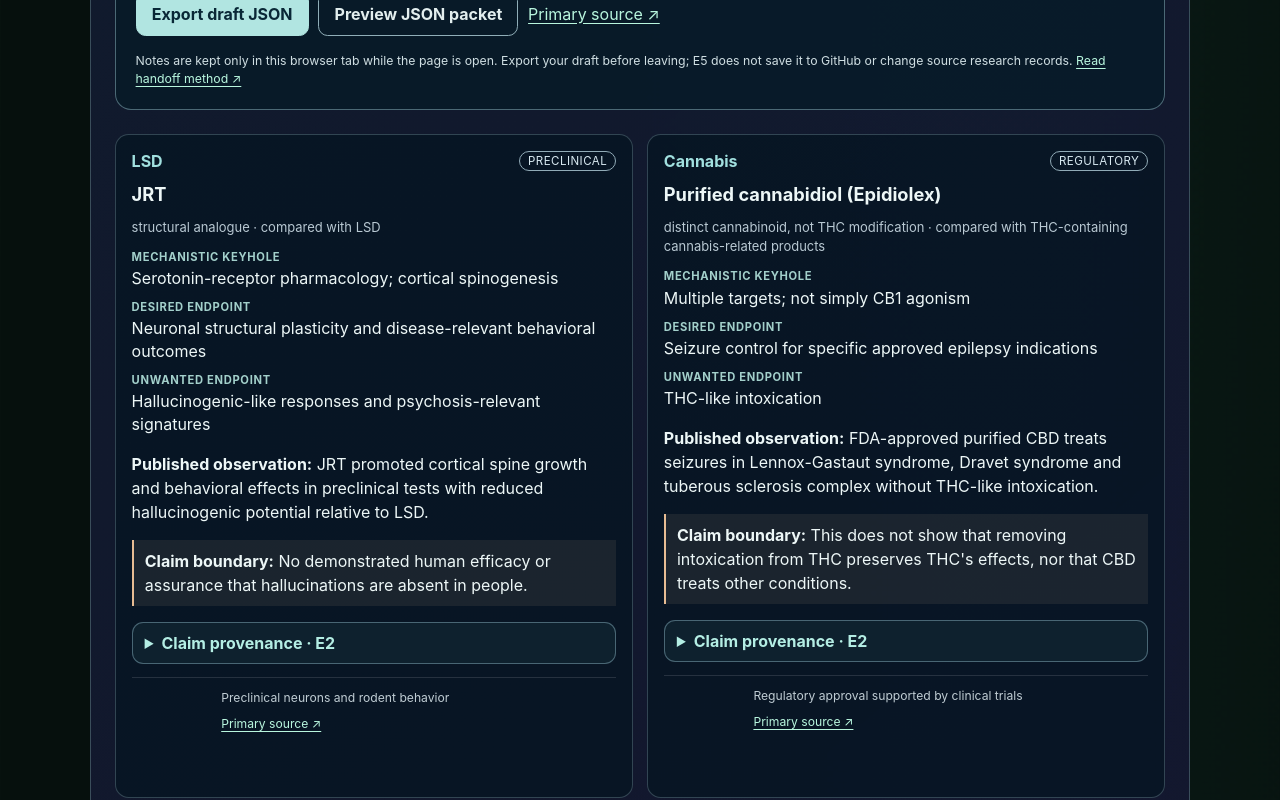
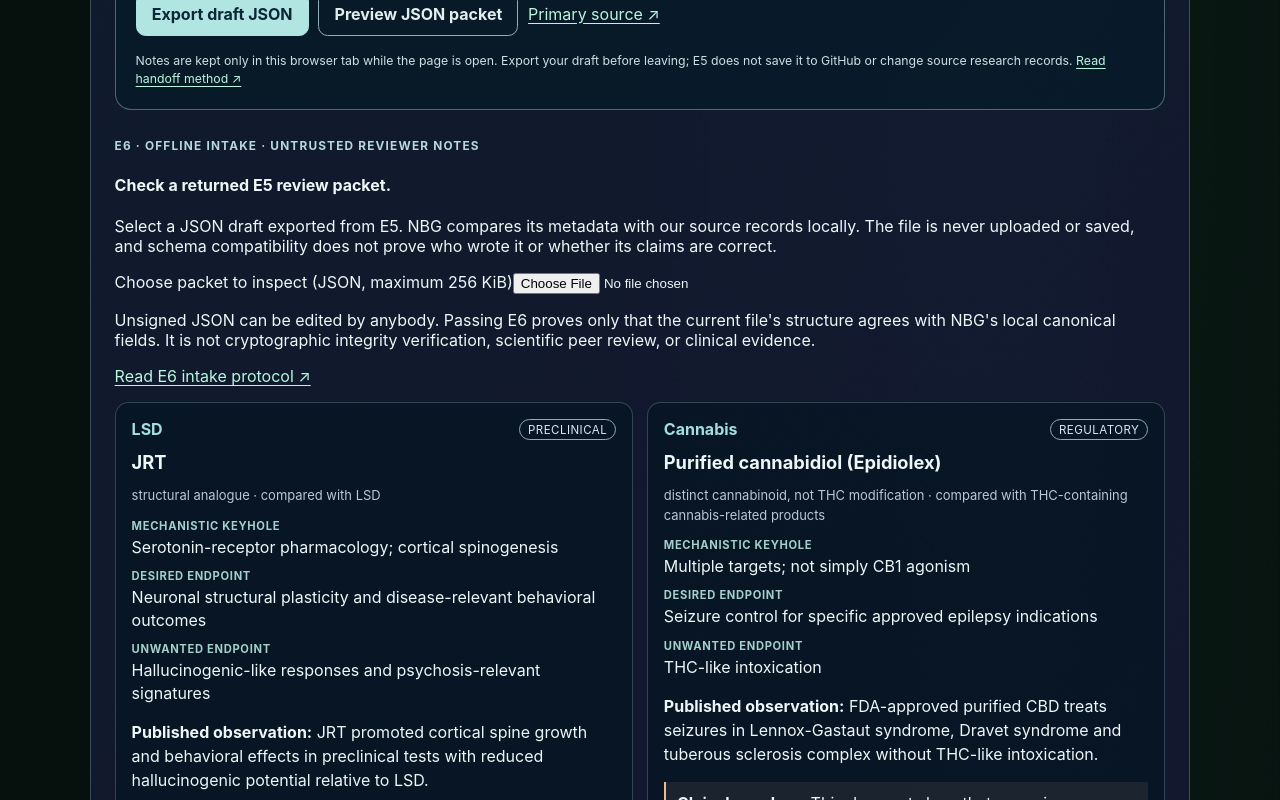
Before and after one commit to MichaelWave369/NestedBubbleGear, a React (Vite) app: page / in a window 1280 px wide. Shown: the part 7280-8080 px from the top of the page. Built offline with nearby package versions, Linux system fonts and the light colour scheme.

Commit message:
feat(es01-e6): wire src/ES01Explorer.jsx to local intake

```diff
--- a/src/ES01Explorer.jsx
+++ b/src/ES01Explorer.jsx
@@ -5,6 +5,7 @@ import ES01Comparator from './ES01Comparator.jsx'
 import ES01HypothesisLab from './ES01HypothesisLab.jsx'
 import ES01ReadinessPanel from './ES01ReadinessPanel.jsx'
 import ES01ReviewHandoff from './ES01ReviewHandoff.jsx'
+import ES01PacketIntake from './ES01PacketIntake.jsx'
 import './es01Explorer.css'
 
 const ALL = 'All families'
@@ -44,6 +45,7 @@ export default function ES01Explorer() {
     <ES01HypothesisLab />
     <ES01ReadinessPanel />
     <ES01ReviewHandoff />
+    <ES01PacketIntake />
     <div className="es01-cards">
       {records.map(r => <article className="es01-card" key={r.id}>
         <div className="es01-card-head"><span className="es01-family">{r.family}</span><span className="es01-tier">{r.evidenceTier.replaceAll('-', ' ')}</span></div>
```
